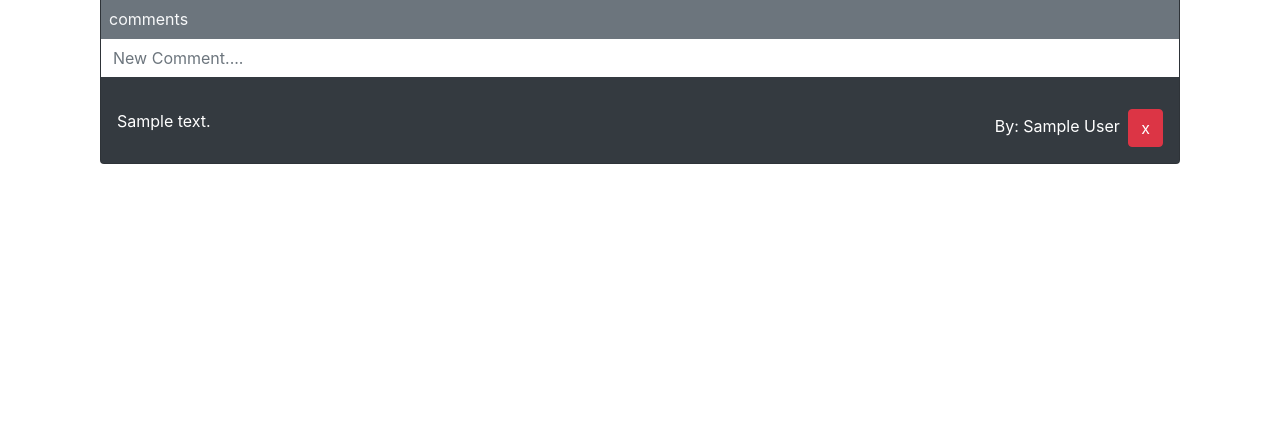
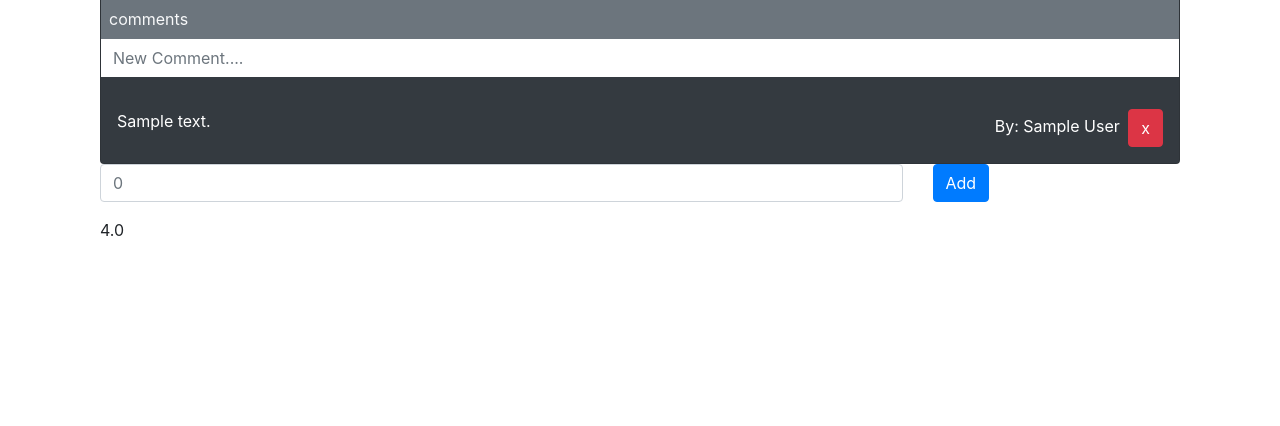
Before and after one commit to asaid-0/pyreads, a Django app: page /home/project/1 in a window 1280 px wide. Shown: the part 374-800 px from the top of the page. Run offline with Django 3.2, Linux system fonts and the light colour scheme; a user stored in the database is signed in; tables that the repository leaves empty hold one stand-in row (values such as "Sample post"); some libraries are stand-ins or nearby versions.

Commit message:
show donaiton form in view project with ajax call to add donations

```diff
--- a/projects/templates/projects/view.html
+++ b/projects/templates/projects/view.html
@@ -1,6 +1,7 @@
 {% extends 'base.html' %}
 
 {% block title %} Project {% endblock %}
+{% load static %}
 
 {% block content %}
 {% load crispy_forms_tags %}
@@ -17,9 +18,9 @@
             <p class="card-text"><a href="">{{ project.total_target }}</a></p>
             <p class="card-text"><a href="">{{ project.start_date }}</a></p>
             <p class="card-text"><a href="">{{ project.end_date }}</a></p>
+            <p class="card-text"><a href=""><span id="donations">{{ donations }}</span></a></p>
             <p class="card-text"><a
                     href="../category/{{ project.category.id }}/projects">{{ project.category.name }}</a></p>
-
 
             {% for total_amount_project in total_amount_set %}
                 {% if  total_amount_project.total_amount  <   project.total_target|quarter and  total_amount_project.project_id == project.id  %}
@@ -29,7 +30,8 @@
                     </form>
                 {% endif %}
             {% endfor %}
-            <p class="card-text">{{ rate }}</p>
+
+
         </div>
 
 
@@ -56,6 +58,19 @@
         {% endfor %}
 
     </div>
+    <form id="addDonation" accept-charset="UTF-8" method="POST">
+        {% csrf_token %}
+        <div class="row">
+            <div class="col-9">
+                <input type="hidden" name="project_id" value="{{project.id}}">
+                {{donation_form|crispy}}
+            </div>
+            <div class="col-3">
+                <button type="submit" class="btn btn-primary">Add</button>
+            </div>
+        </div>
+    </form>
+    <p class="card-text">{{ rate }}</p>
     {% else %}
     <h5 class="text-secondary"> no project found matching your id </h5>
     {% endif %}
@@ -65,3 +80,30 @@
 </div>
 
 {% endblock %}
+
+{% block script %}
+<script>
+$('#addDonation').on('submit', function (e) {
+  e.preventDefault();
+  let donationAmount = $('#amount').val()
+  let serializedData = $(this).serialize();
+  if(donationAmount > 0){
+      console.log("something heres")
+      $.ajax({
+            type: 'POST',
+            url: "{% url 'donate' %}",
+            data: serializedData,
+            success: function (response) {
+                $("#addDonation").trigger('reset');
+                $("#donations").html(response.donations);
+            },
+            error: function (response) {
+                alert(response)
+            }
+        })
+  } else if (donationAmount < 1){
+      alert("You can't add zero or negative donation")
+  }
+});
+</script>
+{% endblock %}
```
